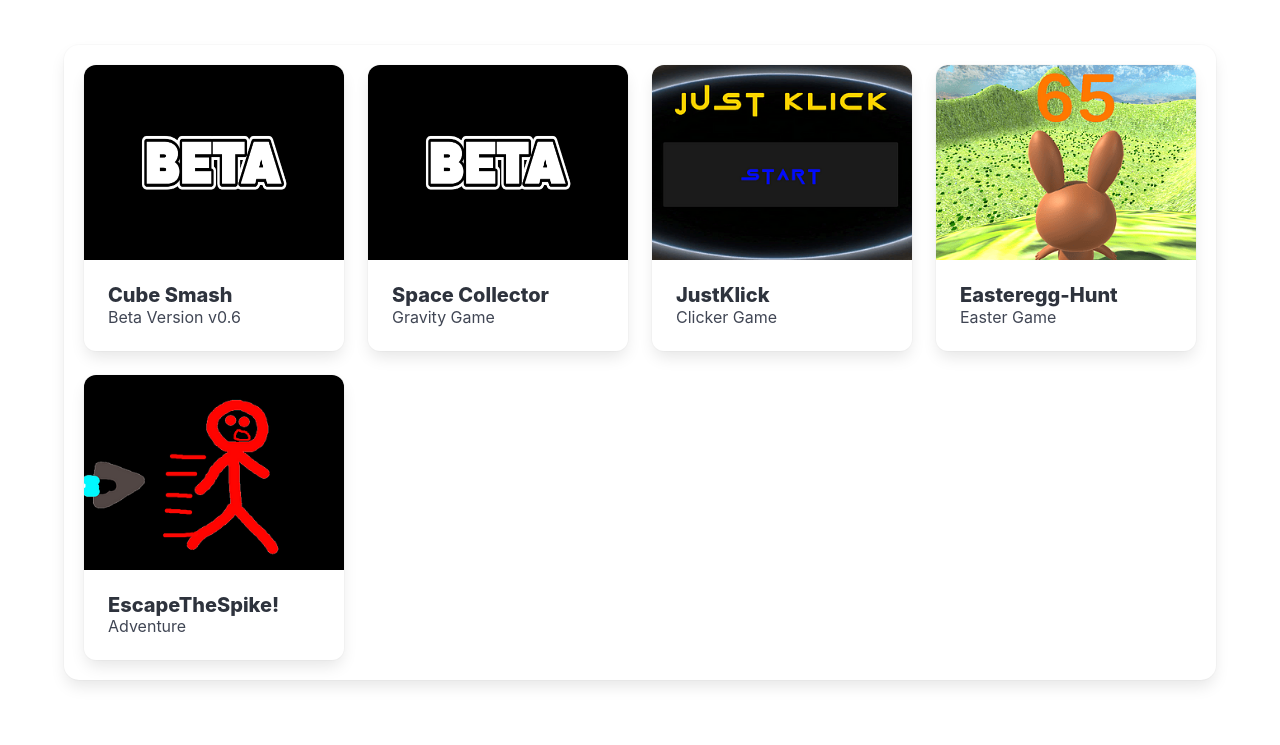
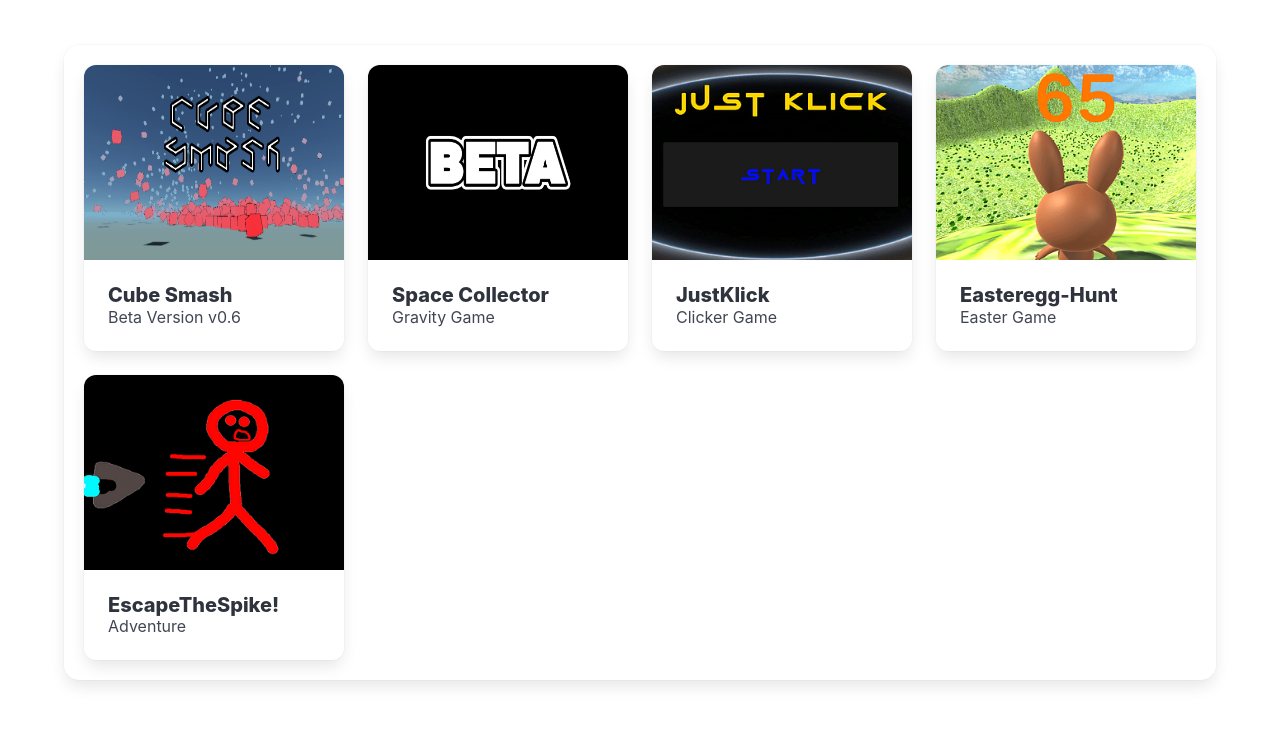
Before and after one commit to lutz-stu/hackergames-launcher, an Electron app: page index.html in a window 1280 px wide. Shown: the part 55-800 px from the top of the page. Drawn offline with nearby package versions, Linux system fonts and the light colour scheme; no server answers.

Commit message:
added Cube Smash picture

```diff
--- a/index.html
+++ b/index.html
@@ -172,8 +172,8 @@
                                     <div class="card-image">
                                         <figure class="image is-4by3">
                                             <img
-                                                src="./img/beta.png"
-                                                alt="In beta stage"
+                                                src="./img/cube_smash.png"
+                                                alt="Cube Smash"
                                             />
                                         </figure>
                                     </div>
```
Also changed, not shown: img/cube_smash.png (added).
